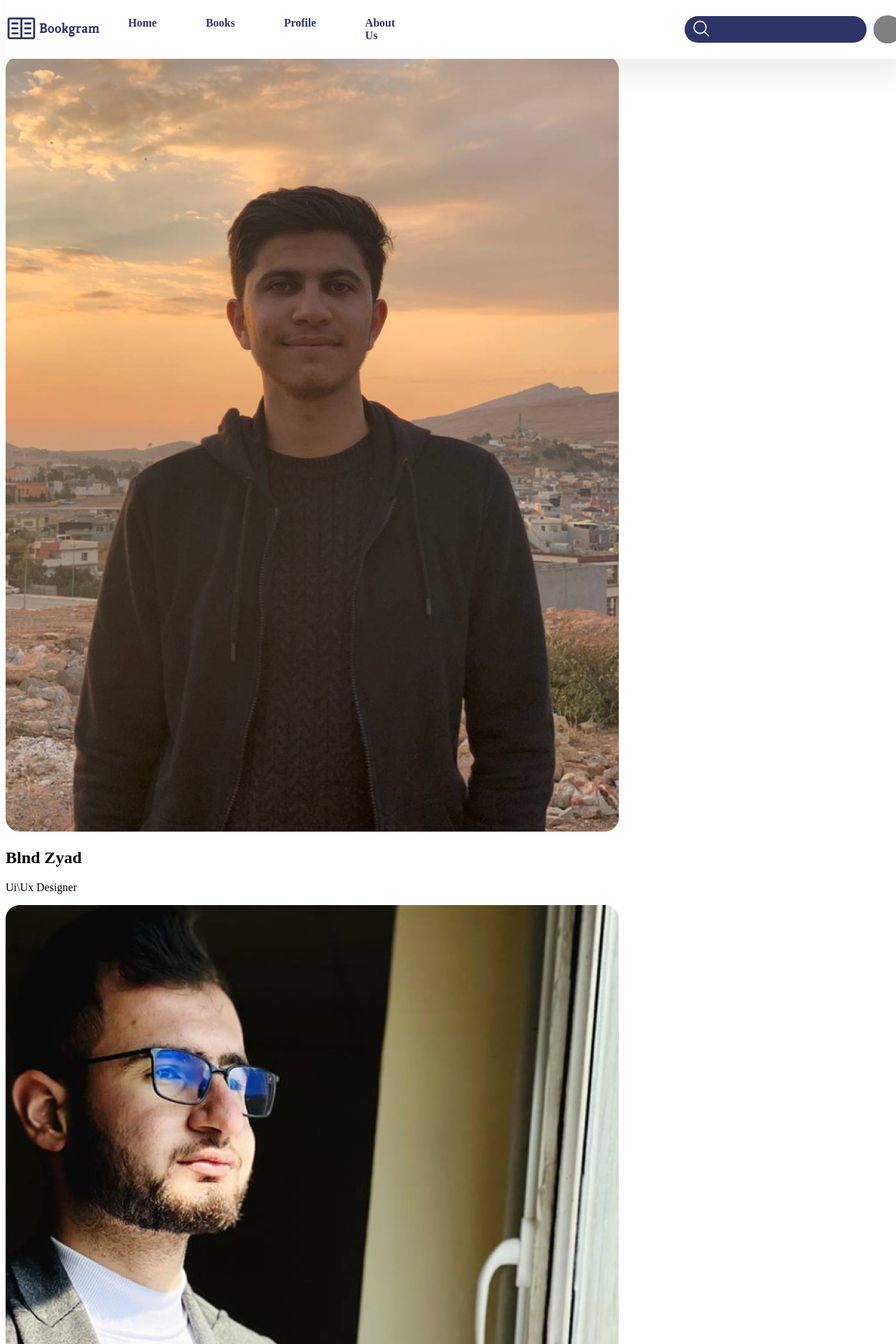
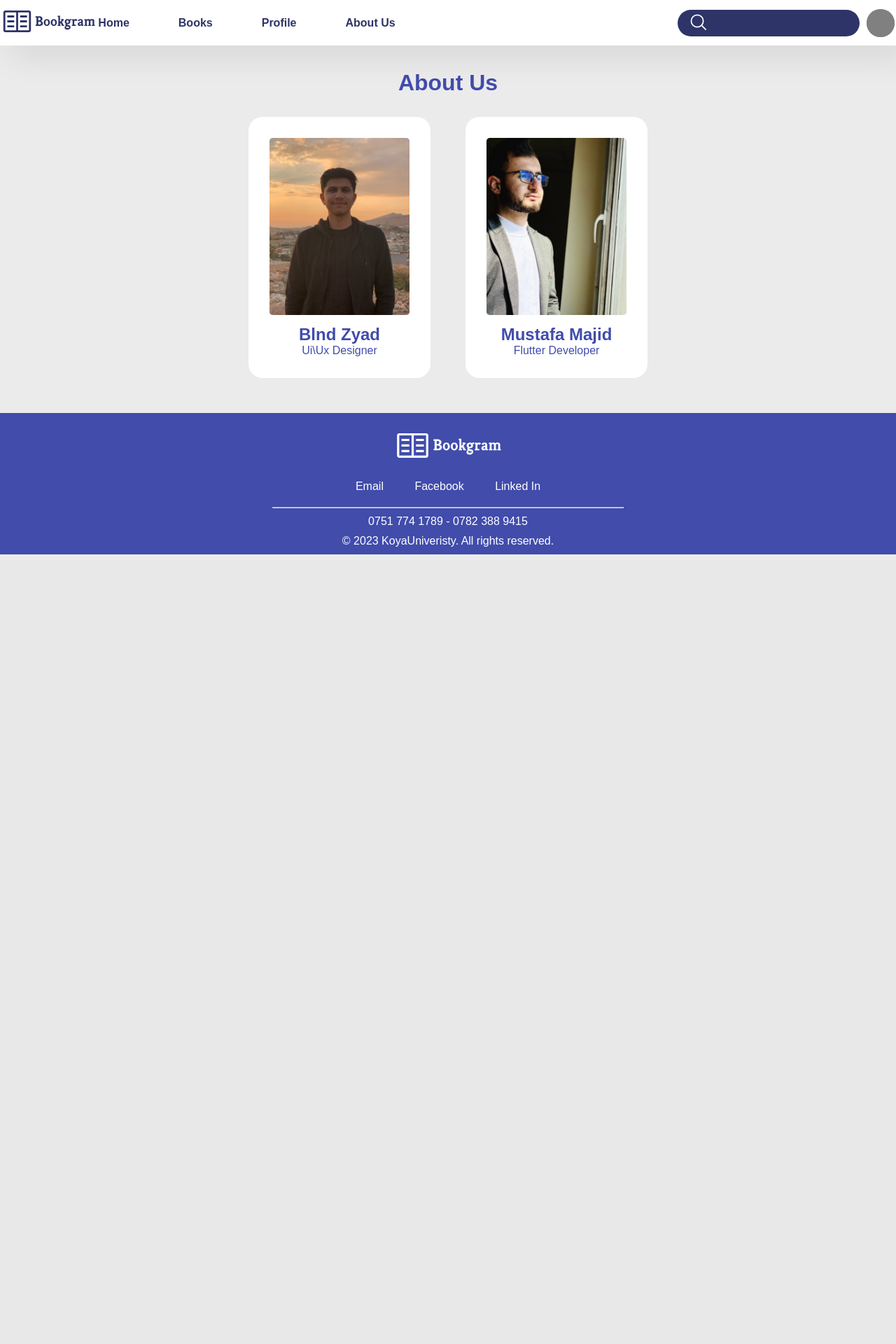
Before and after one commit to mstafamajid/web-Assignment, a PHP site: page /pages/aboutUs.php in a window 1280 px wide. Shown: the top 1920 px of the page at 70% size. After the commit the page ends 792 px from the top, so only its background shows below. Run offline with PHP 8.4, Linux system fonts and the light colour scheme.

Commit message:
complete about us

```diff
--- a/pages/aboutUs.php
+++ b/pages/aboutUs.php
@@ -12,7 +12,7 @@ include '../includes/navbar.php';
 <!DOCTYPE html>
 <html lang="en">
 <head>
-    <link rel="stylesheet" href="aboutUs.css">
+    <link rel="stylesheet" href="../styles/aboutUs.css">
     <meta charset="UTF-8">
     <meta http-equiv="X-UA-Compatible" content="IE=edge">
     <meta name="viewport" content="width=device-width, initial-scale=1.0">
@@ -46,15 +46,15 @@ include '../includes/navbar.php';
 <img src="../assets/logoW.svg" alt="">
 
 <div class="links">
-<a href="">Email</a>
-<a href="">Facebook</a>
-<a href="">Linked In</a>
+<a href="mailto:blnd.00482229@gmail.com">Email</a>
+<a href="https://www.facebook.com/blnd.zyad.5">Facebook</a>
+<a href="https://www.linkedin.com/in/mustafa-majid-dev/">Linked In</a>
 </div>
 
 <hr>
 
 <div class="bot">
-<p class="tell">0782 388 9415  -  0751 774 1789</p>
+<p class="tell">0751 774 1789  -  0782 388 9415</p>
 <p class="coppyR">© 2023 KoyaUniveristy. All rights reserved.</p>
 </div>
 
```
